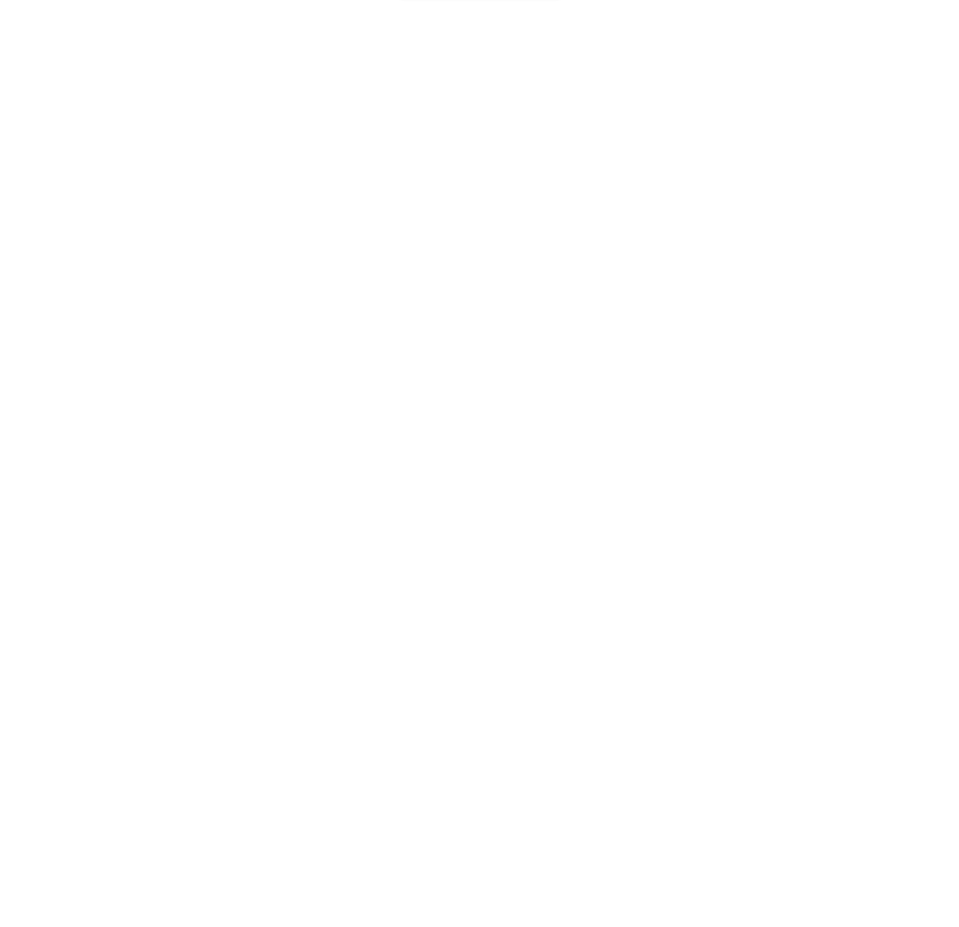
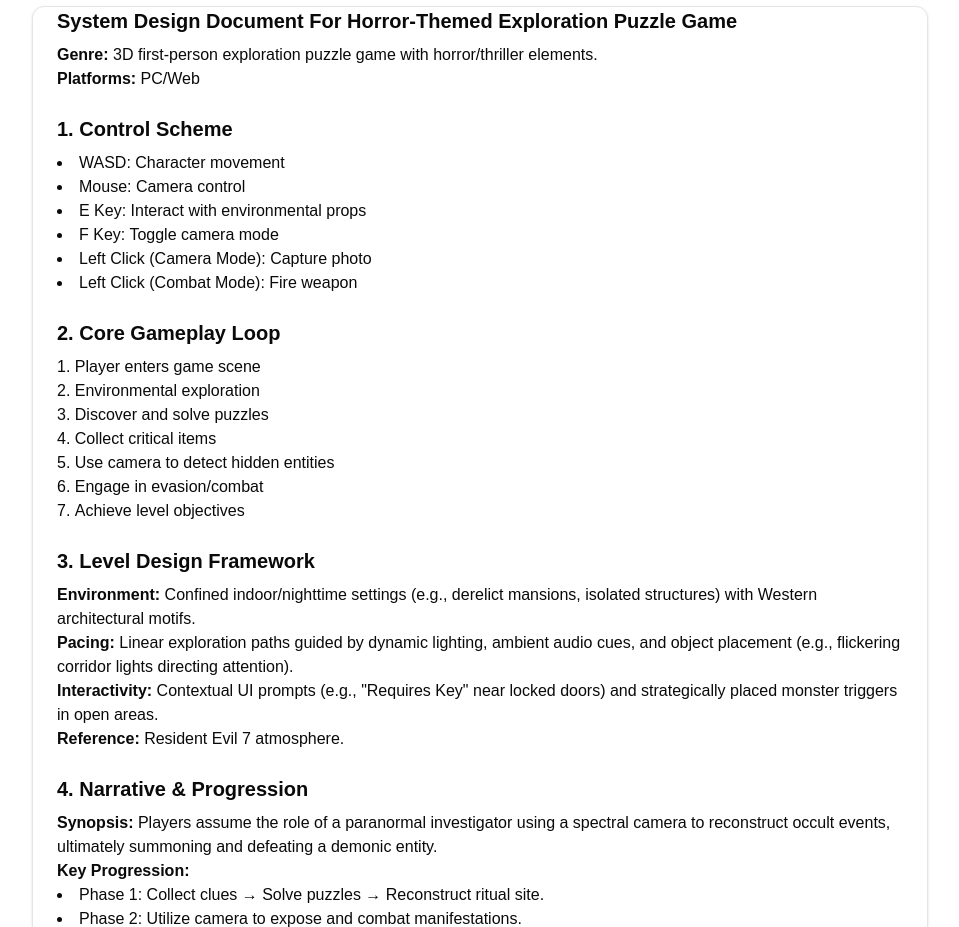
Before and after one commit to deep-river/OnlinePortfolio, a Next.js app: page /projects/7 in a window 1280 px wide. Shown: the part 1873-2800 px from the top of the page, without its empty margins (160-1119 px from the left). Before the commit the page ends 1903 px from the top, so only its background shows below. Built offline with nearby package versions, Linux system fonts and the light colour scheme.

Commit message:
Add system design doc to Phantom Flash detail page

```diff
--- a/src/app/projects/7/page.tsx
+++ b/src/app/projects/7/page.tsx
@@ -46,7 +46,123 @@
           "Designed UI components for pause menu and HUD."
         ]
       }
-    ]
+    ],
+    gameDesign: {
+      genre: "3D first-person exploration puzzle game with horror/thriller elements.",
+      platforms: "PC/Web",
+      controlScheme: [
+        "WASD: Character movement",
+        "Mouse: Camera control",
+        "E Key: Interact with environmental props",
+        "F Key: Toggle camera mode",
+        "Left Click (Camera Mode): Capture photo",
+        "Left Click (Combat Mode): Fire weapon"
+      ],
+      coreGameplayLoop: [
+        "Player enters game scene",
+        "Environmental exploration",
+        "Discover and solve puzzles",
+        "Collect critical items",
+        "Use camera to detect hidden entities",
+        "Engage in evasion/combat",
+        "Achieve level objectives"
+      ],
+      levelDesign: {
+        environment: "Confined indoor/nighttime settings (e.g., derelict mansions, isolated structures) with Western architectural motifs.",
+        pacing: "Linear exploration paths guided by dynamic lighting, ambient audio cues, and object placement (e.g., flickering corridor lights directing attention).",
+        interactivity: "Contextual UI prompts (e.g., \"Requires Key\" near locked doors) and strategically placed monster triggers in open areas.",
+        reference: "Resident Evil 7 atmosphere."
+      },
+      narrativeAndProgression: {
+        synopsis: "Players assume the role of a paranormal investigator using a spectral camera to reconstruct occult events, ultimately summoning and defeating a demonic entity.",
+        keyProgression: [
+          "Phase 1: Collect clues → Solve puzzles → Reconstruct ritual site.",
+          "Phase 2: Utilize camera to expose and combat manifestations."
+        ]
+      },
+      systemArchitecture: [
+        {
+          title: "5.1 Base Character Controller",
+          description: "First-person controller with smooth movement/camera rotation."
+        },
+        {
+          title: "5.2 Interactable Objects",
+          items: [
+            "Boolean Toggle Switches: Binary state changes (e.g., light switches, drawers).",
+            "Single-Use Items: Disabled post-interaction.",
+            "Multi-State Objects: Cycle through predefined states (e.g., ritual artifacts).",
+            "Lore Fragments: Non-functional items delivering narrative via UI text."
+          ]
+        },
+        {
+          title: "5.3 Collectibles",
+          description: "Passive items tracked via UI (e.g., \"0/3 Keys Collected\"). Full collection unlocks progression."
+        },
+        {
+          title: "5.4 Entity System (Ghosts/Monsters)",
+          items: [
+            "Spawn Logic: Triggered post-ritual completion; hinted via pulsating aura/outlines.",
+            "Combat Behavior:",
+            "Visibility: Entity outlines shift color based on health (Green → Yellow → Red).",
+            "Defeat: Three shots required; audio/visual feedback for positional tracking."
+          ]
+        },
+        {
+          title: "5.5 Camera Mechanics",
+          items: [
+            "Mode: Immobilizes player; viewfinder UI simulates real-time exposure.",
+            "Function: Flashlight illuminates targets; detects spectral entities (WIP: Battery system)."
+          ]
+        },
+        {
+          title: "5.6 Combat System",
+          items: [
+            "Weapon Unlock: Assemble firearm parts scattered pre-boss arena.",
+            "Combat Design: Burst-fire mechanics with cooldown constraints."
+          ]
+        },
+        {
+          title: "5.7 Quest System",
+          items: [
+            "Investigation Journal: Diegetic UI displaying objectives, photos, and lore.",
+            "Task Types:",
+            "1. Photo-Matching: Recreate reference images to spawn critical items.",
+            "2. Item-Chain Puzzles: Sequential interactions (e.g., fuse → breaker box).",
+            "3. Multi-State Challenges: Adjust objects to predefined configurations.",
+            "Progress Manager: Tracks collectibles/puzzle states; updates UI dynamically."
+          ]
+        },
+        {
+          title: "5.8 UI Framework",
+          items: [
+            "Main Menu: Start/Load/Settings/Quit.",
+            "Pause Menu: Resume/Restart/Quit.",
+            "HUD: Real-time tracking (e.g., \"Entities Found: 0/3\").",
+            "Investigation Journal: Toggleable via hotkey; scrollable text/image panels.",
+            "Contextual Prompts: \"Press F\" indicators near interactables."
+          ]
+        }
+      ],
+      artAssetRequirements: {
+        core: [
+          "Modular indoor environments (walls, furniture).",
+          "Entity models (specters, mutants)."
+        ],
+        advanced: "Dynamic lighting rigs, VFX for spectral detection."
+      },
+      playerExperienceDesign: {
+        emotionalArc: [
+          "Early Game: Gradual puzzle escalation to sustain engagement.",
+          "Mid-Game: Timed challenges to induce tension.",
+          "Finale: Low-skill-ceiling boss fights for cathartic payoff."
+        ],
+        flowTheoryIntegration: [
+          "Per-level cycles of relaxation → tension → accomplishment.",
+          "At least one stress → climax → resolution sequence per session."
+        ],
+        reference: "Flow Theory in Game Design - https://gameinstitute.qq.com/knowledge/100023"
+      }
+    }
   }
 
   const formatDescription = (description: string) => {
@@ -156,6 +272,101 @@
           ))}
         </section>
 
+        <section className="mb-8">
+          <h2 className="text-2xl font-bold mb-4">Game Design Highlights</h2>
+          <Card>
+            <CardContent className="space-y-6">
+              <div>
+                <h3 className="text-xl font-semibold mb-2">System Design Document For Horror-Themed Exploration Puzzle Game</h3>
+                <p><strong>Genre:</strong> {project.gameDesign.genre}</p>
+                <p><strong>Platforms:</strong> {project.gameDesign.platforms}</p>
+              </div>
+
+              <div>
+                <h3 className="text-xl font-semibold mb-2">1. Control Scheme</h3>
+                <ul className="list-disc list-inside">
+                  {project.gameDesign.controlScheme.map((control, index) => (
+                    <li key={index}>{control}</li>
+                  ))}
+                </ul>
+              </div>
+
+              <div>
+                <h3 className="text-xl font-semibold mb-2">2. Core Gameplay Loop</h3>
+                <ol className="list-decimal list-inside">
+                  {project.gameDesign.coreGameplayLoop.map((step, index) => (
+                    <li key={index}>{step}</li>
+                  ))}
+                </ol>
+              </div>
+
+              <div>
+                <h3 className="text-xl font-semibold mb-2">3. Level Design Framework</h3>
+                <p><strong>Environment:</strong> {project.gameDesign.levelDesign.environment}</p>
+                <p><strong>Pacing:</strong> {project.gameDesign.levelDesign.pacing}</p>
+                <p><strong>Interactivity:</strong> {project.gameDesign.levelDesign.interactivity}</p>
+                <p><strong>Reference:</strong> {project.gameDesign.levelDesign.reference}</p>
+              </div>
+
+              <div>
+                <h3 className="text-xl font-semibold mb-2">4. Narrative & Progression</h3>
+                <p><strong>Synopsis:</strong> {project.gameDesign.narrativeAndProgression.synopsis}</p>
+                <p><strong>Key Progression:</strong></p>
+                <ul className="list-disc list-inside">
+                  {project.gameDesign.narrativeAndProgression.keyProgression.map((phase, index) => (
+                    <li key={index}>{phase}</li>
+                  ))}
+                </ul>
+              </div>
+
+              <div>
+                <h3 className="text-xl font-semibold mb-2">5. System Architecture</h3>
+                {project.gameDesign.systemArchitecture.map((system, index) => (
+                  <div key={index} className="mb-4">
+                    <h4 className="text-lg font-medium">{system.title}</h4>
+                    {system.description && <p>{system.description}</p>}
+                    {system.items && (
+                      <ul className="list-disc list-inside">
+                        {system.items.map((item, itemIndex) => (
+                          <li key={itemIndex}>{item}</li>
+                        ))}
+                      </ul>
+                    )}
+                  </div>
+                ))}
+              </div>
+
+              <div>
+                <h3 className="text-xl font-semibold mb-2">6. Art Asset Requirements</h3>
+                <p><strong>Core:</strong></p>
+                <ul className="list-disc list-inside">
+                  {project.gameDesign.artAssetRequirements.core.map((asset, index) => (
+                    <li key={index}>{asset}</li>
+                  ))}
+                </ul>
+                <p><strong>Advanced:</strong> {project.gameDesign.artAssetRequirements.advanced}</p>
+              </div>
+
+              <div>
+                <h3 className="text-xl font-semibold mb-2">7. Player Experience Design</h3>
+                <p><strong>Emotional Arc:</strong></p>
+                <ul className="list-disc list-inside">
+                  {project.gameDesign.playerExperienceDesign.emotionalArc.map((phase, index) => (
+                    <li key={index}>{phase}</li>
+                  ))}
+                </ul>
+                <p><strong>Flow Theory Integration:</strong></p>
+                <ul className="list-disc list-inside">
+                  {project.gameDesign.playerExperienceDesign.flowTheoryIntegration.map((item, index) => (
+                    <li key={index}>{item}</li>
+                  ))}
+                </ul>
+                <p><strong>Reference:</strong> {project.gameDesign.playerExperienceDesign.reference}</p>
+              </div>
+            </CardContent>
+          </Card>
+        </section>
+
         <div className="text-center">
           <Button asChild size="lg">
             <Link href="/">Back to Portfolio</Link>
```
